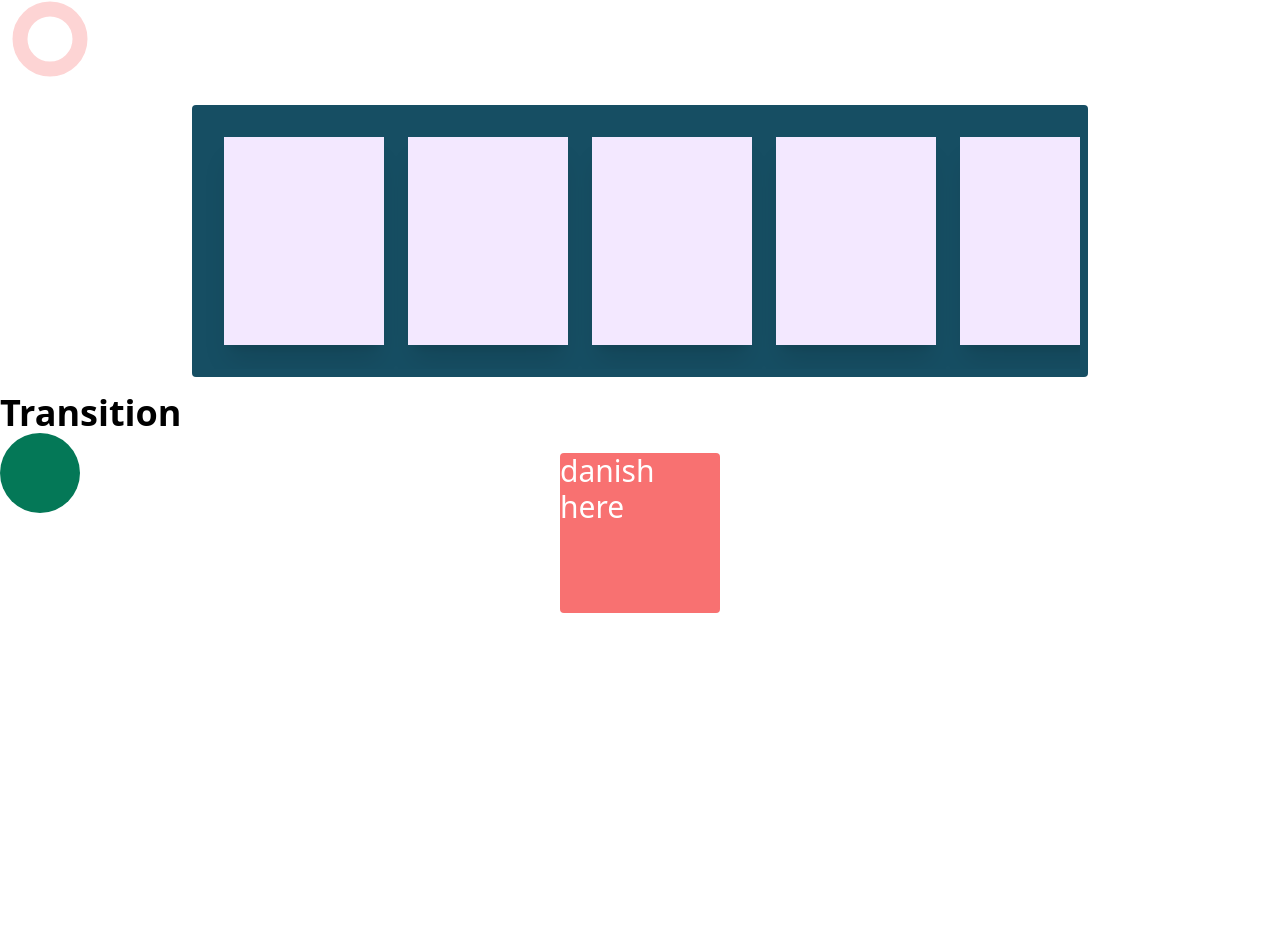
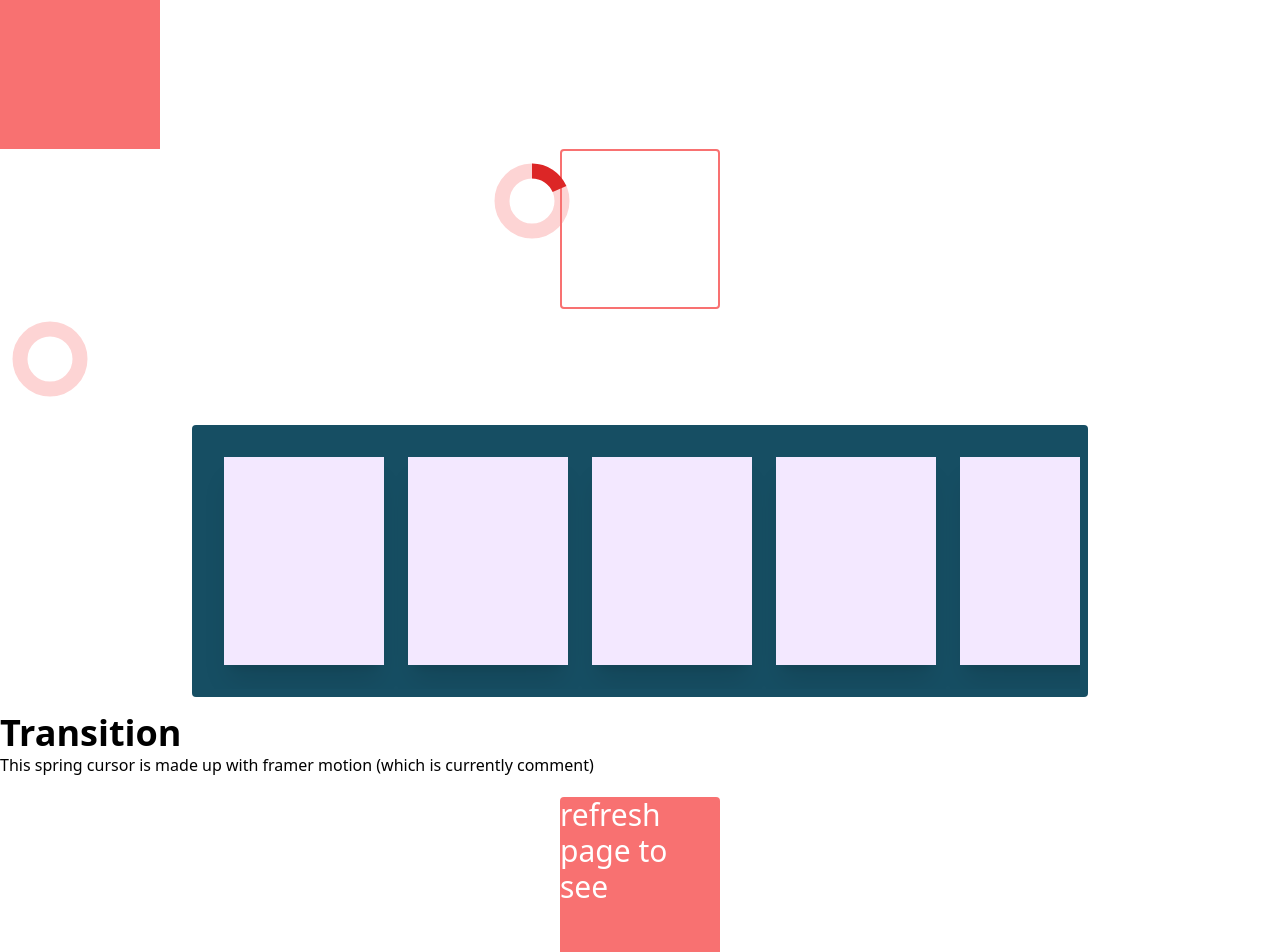
Before and after one commit to Danishsjjd/framer-motion-animations, a React (Vite) app: page / in a window 1280 px wide. Shown: the part 2812-3764 px from the top of the page. Before the commit the page ends 3445 px from the top, so only its background shows below. Built offline with nearby package versions, Linux system fonts and the light colour scheme.

Commit message:
is element in viewport

```diff
--- a/src/components/Transition.tsx
+++ b/src/components/Transition.tsx
@@ -9,9 +9,13 @@ const Transition = () => {
   return (
     <>
       <h3 className="text-4xl font-bold">Transition</h3>{" "}
-      <motion.div
+      <p>
+        This spring cursor is made up with framer motion (which is currently
+        comment)
+      </p>
+      {/* <motion.div
         ref={ref}
-        className="pointer-events-none fixed h-20 w-20 rounded-full bg-emerald-700"
+        className="pointer-events-none fixed h-4 w-4 rounded-full bg-emerald-700"
         animate={{ x, y }}
         transition={{
           type: "spring",
@@ -19,13 +23,13 @@ const Transition = () => {
           stiffness: 50,
           restDelta: 0.001,
         }}
-      />
+      /> */}
       <motion.div
         animate={{ x: 0, rotate: 0 }}
         transition={{ from: 180, duration: 2 }}
         className="relative mx-auto my-5 h-40 w-40 rounded bg-red-400 text-3xl text-white"
       >
-        danish here
+        refresh page to see
       </motion.div>
     </>
   );
--- a/src/sections/Scroll.tsx
+++ b/src/sections/Scroll.tsx
@@ -1,4 +1,5 @@
 import { motion, useScroll, useSpring } from "framer-motion";
+import { useRef } from "react";
 import HorizontalScroll from "../components/HorizontalScroll";
 const Scroll = () => {
   const { scrollYProgress } = useScroll();
@@ -7,17 +8,68 @@ const Scroll = () => {
     damping: 30,
     restDelta: 0.001,
   });
+  const container = useRef<HTMLDivElement | null>(null);
   return (
-    <>
+    <div ref={container}>
+      <h3 className="text-4xl font-bold">Scroll</h3>
+      <p>This Bar on the top is made with framer motion</p>
       <motion.div
         className="fixed top-0 h-4 w-screen origin-left bg-gradient-to-r from-purple-500 to-indigo-500"
         style={{ scaleX }}
       />
-      <h3 className="text-4xl font-bold">Scroll</h3>
-      <p>This Bar on the top is made with framer motion</p>
+      <motion.div
+        initial={{ opacity: 0 }}
+        whileInView={{ opacity: 1 }}
+        className="h-40 w-40 bg-red-400"
+        viewport={{ root: container }}
+      />
+      <Item />
       <HorizontalScroll />
-    </>
+    </div>
   );
 };
 
+function Item() {
+  const ref = useRef(null);
+  const { scrollYProgress } = useScroll({
+    target: ref,
+    offset: ["end end", "start start"],
+  });
+
+  return (
+    <section>
+      <div
+        ref={ref}
+        className={`relative mx-auto h-40 w-40 rounded border-2 border-red-400`}
+      >
+        <figure className="progress">
+          <svg
+            id="progress"
+            width="100"
+            height="100"
+            viewBox="0 0 100 100"
+            className="absolute -left-20 -rotate-90 fill-none"
+          >
+            <circle
+              cx="50"
+              cy="50"
+              r="30"
+              pathLength="1"
+              className="stroke-red-400 opacity-30 [stroke-width:15%]"
+            />
+            <motion.circle
+              cx="50"
+              cy="50"
+              r="30"
+              pathLength="1"
+              className="stroke-red-600 [stroke-width:15%]"
+              style={{ pathLength: scrollYProgress }}
+            />
+          </svg>
+        </figure>
+      </div>
+    </section>
+  );
+}
+
 export default Scroll;
```
